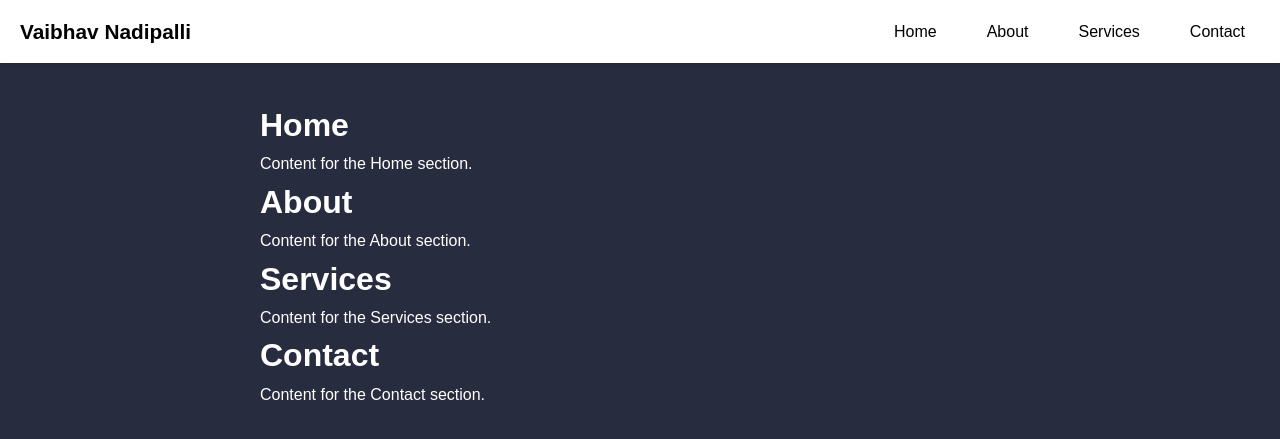
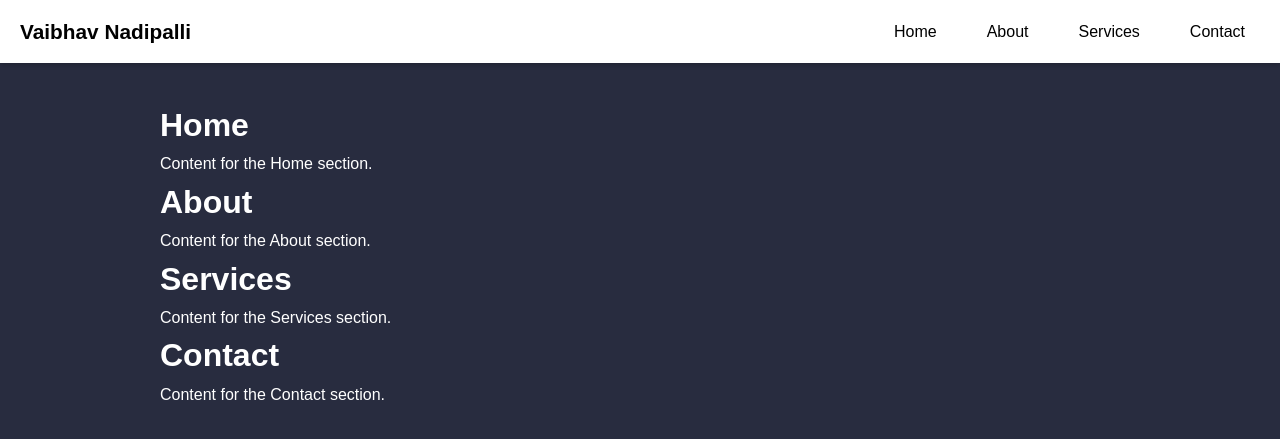
Before and after one commit to Vaibhav-Nadipalli/vaibhav-nadipalli.github.io, a Jekyll site: the page built from index.markdown, in a window 1280 px wide. Shown: the top 439 px of the page. Built offline with Jekyll 4.4.1, drawn with Linux system fonts in a browser that asks for light colours.

Commit message:
Update styles.css

```diff
--- a/assets/css/styles.css
+++ b/assets/css/styles.css
@@ -63,12 +63,12 @@
 
 .nav-links li a:hover {
     background-color: #f0f0f0; /* Light grey background on hover */
-    color: #000; /* Black text on hover */
+    color: #0000FF; /* Blue text on hover */
 }
 
 /* Main content area */
 main {
-    max-width: 800px;
+    max-width: 1000px;
     margin: 80px auto 20px; /* Adjusted margin to account for fixed header */
     padding: 20px;
     background-color: #282c3f; /* Dark navy background */
```
